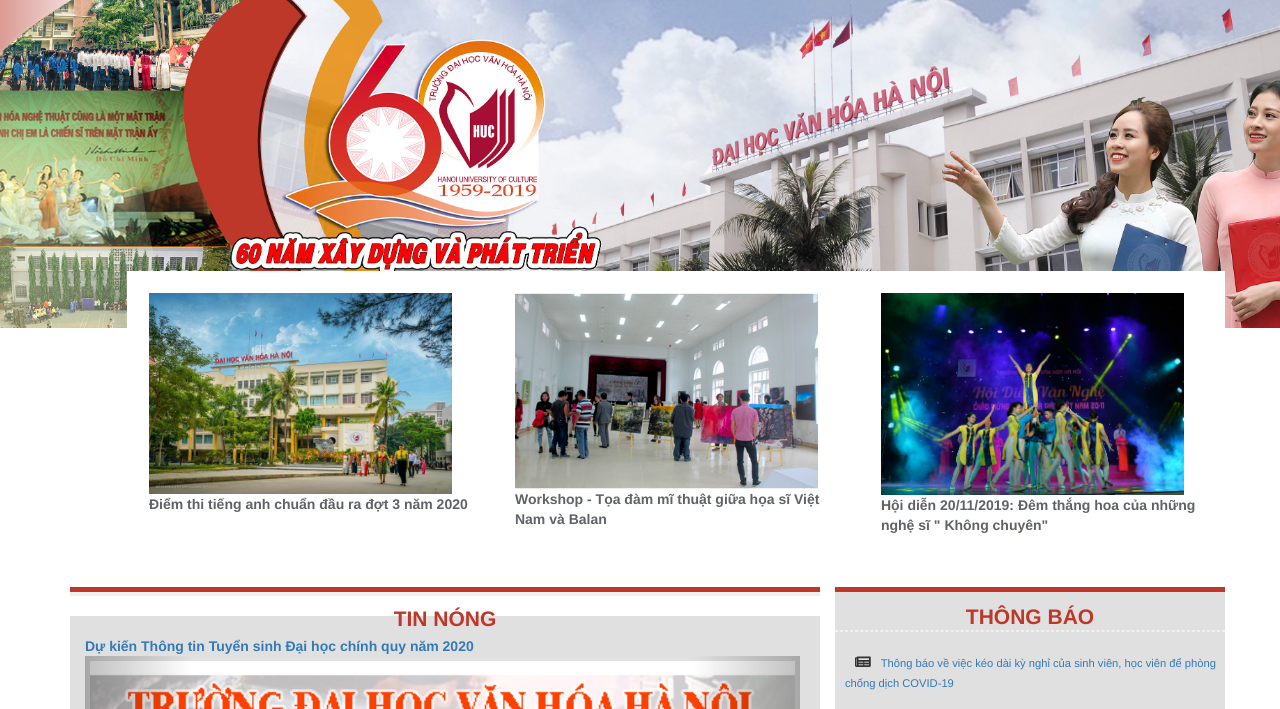
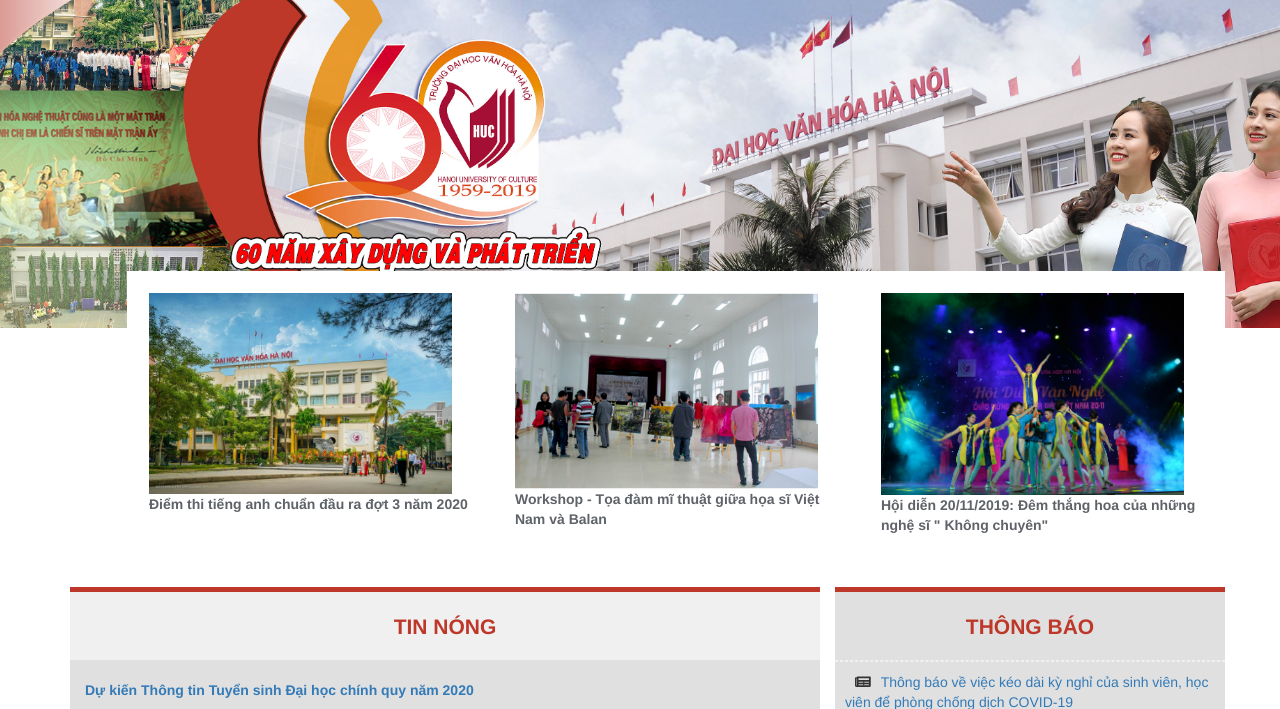
Before and after one commit to RincaSeta/tt1hongngat, a plain HTML site: page index.html in a window 1280 px wide. Shown: the part 185-894 px from the top of the page. Drawn offline with nearby package versions, Linux system fonts and the light colour scheme.

Commit message:
Add files via upload

```diff
--- a/css/style.css
+++ b/css/style.css
@@ -159,7 +159,9 @@
 }
 .date{
 	background-color: #F0F0F0;
-	padding: 2px;
+	padding: 20px;
+	border-top: 5px solid #BD3829;
+
 }
 .date span{
 	font-weight: bold;
@@ -174,25 +176,29 @@
 .title{
 	color: #003366;
 	font-weight: bold;
+	padding-bottom: 15px;
 }
 .title a{
 	text-decoration: none;
+	cursor: pointer;
 }
 .bxslider{
 	padding: 20px;
-	margin-top: 20px;
+	/* margin-top: 20px; */
 	background-color: #E0E0E0;
 
 }
 .ul-news{
 	padding: 0 0 0 10px;
 }
+
 .other-hot-new li{
 	list-style: none;
 	padding: 0;
 }
 .other-hot-new li a{
-	font-size: 80%;
+	font-size: 14px;
+	padding-right: 10px;
 }
 /*home-content-top*/
 
@@ -231,14 +237,23 @@
 .title-box{
 	border-top: 5px solid#BD3829;
 }
+
+.thongBao {
+	margin-top: 20px;
+}
+
+.title-box a {
+	padding-bottom: 5px;
+	text-decoration: none;
+}
 .hr1{
 	border: 1px dashed #F1F1F1;
+	margin-bottom: 10px !important;
 }
+
 .title-box p{
 	text-align: center;
-
-	padding: 10px;
-	margin-bottom: -8%;
+	margin-bottom: -2px;
 
 }
 .text-justifi a{
@@ -316,6 +331,7 @@
 	margin-top: 5%;
 	margin-bottom: 5%;
 }
+
 
 
 
@@ -438,3 +454,7 @@
 .pagination > li > a:hover{
 	background-color: #7FBA00;
 }
+
+.container-fluid{
+	box-shadow: 1px 1px 3px 1px rgba(0, 0, 0, 0.15);
+}
```
